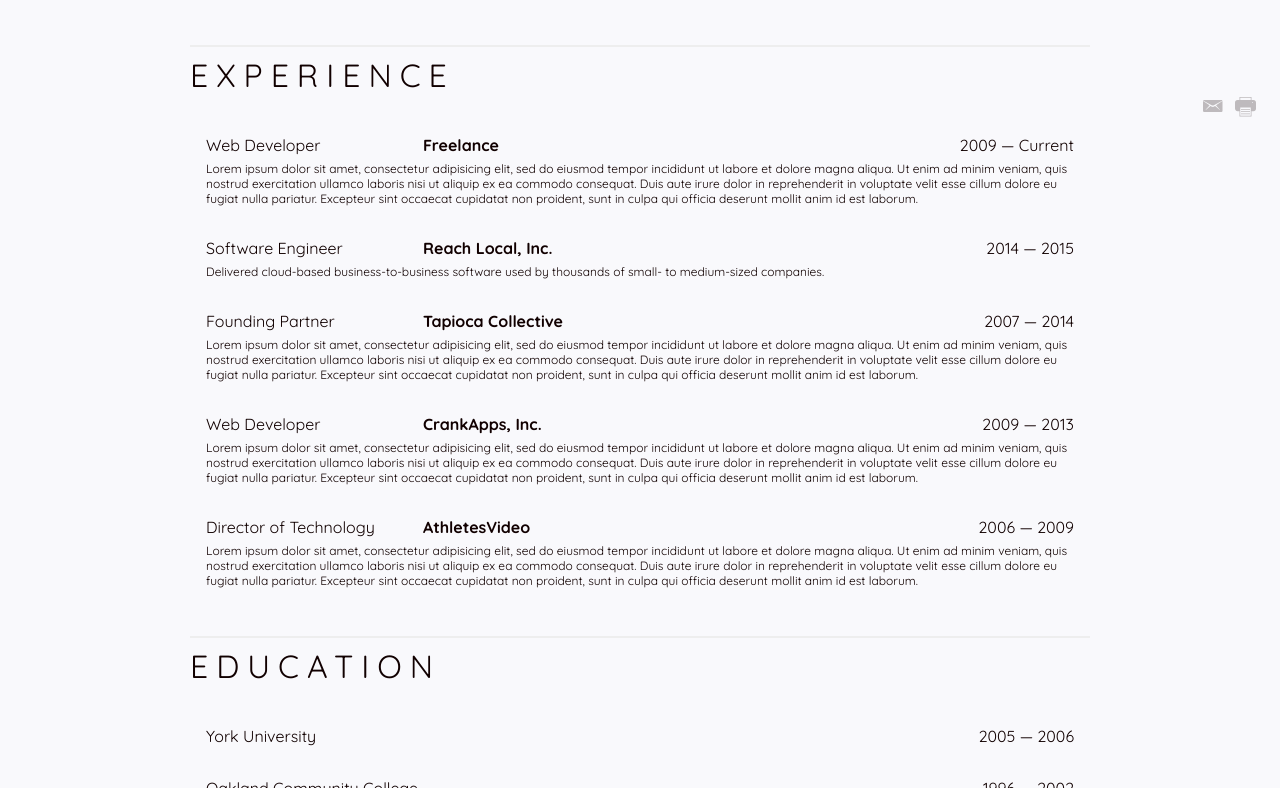
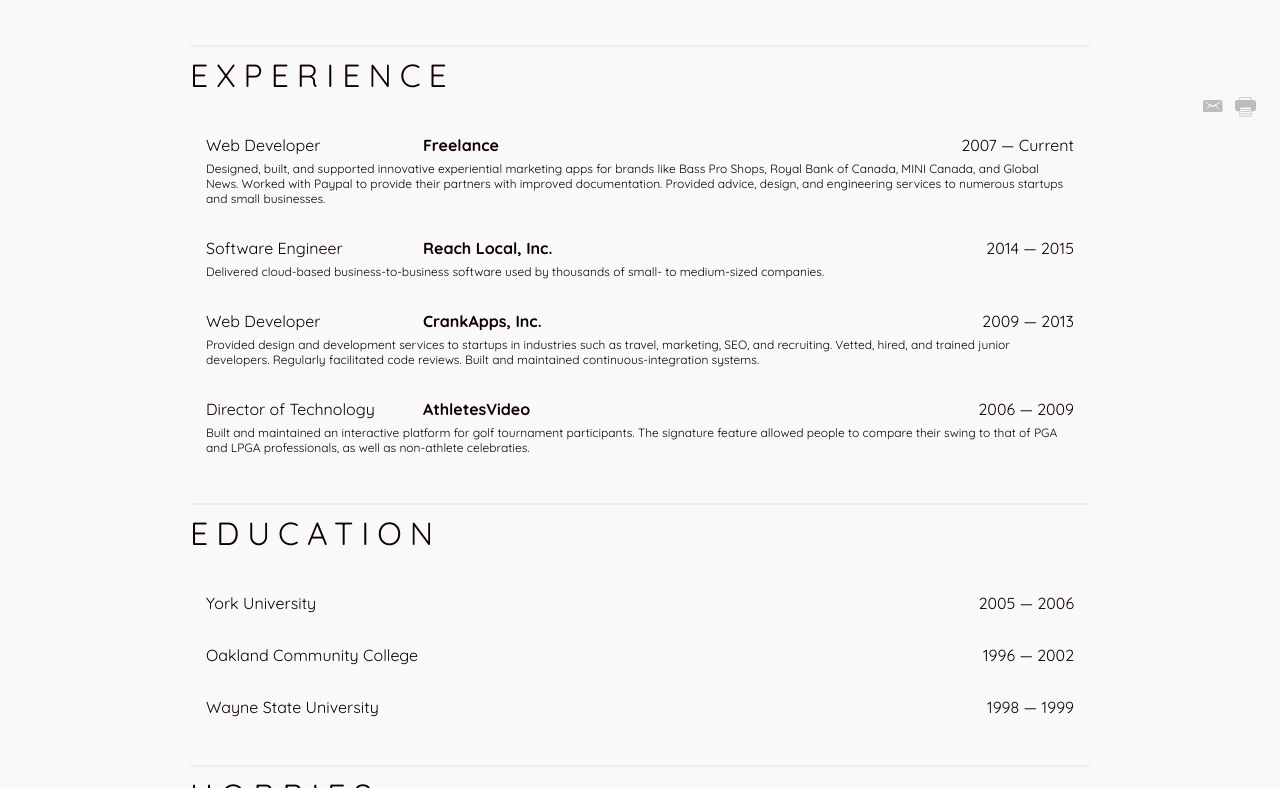
Before and after one commit to iamsolarpowered/iamsolarpowered.github.io, a plain HTML site: page index.html in a window 1280 px wide. Shown: the part 679-1467 px from the top of the page. Drawn offline with nearby package versions, Linux system fonts and the light colour scheme.

Commit message:
Update job descriptions.

```diff
--- a/index.html
+++ b/index.html
@@ -108,10 +108,12 @@
             Freelance
           </div>
           <div class="dates">
-            2009 &mdash; Current
+            2007 &mdash; Current
           </div>
           <div class="description">
-            Lorem ipsum dolor sit amet, consectetur adipisicing elit, sed do eiusmod tempor incididunt ut labore et dolore magna aliqua. Ut enim ad minim veniam, quis nostrud exercitation ullamco laboris nisi ut aliquip ex ea commodo consequat. Duis aute irure dolor in reprehenderit in voluptate velit esse cillum dolore eu fugiat nulla pariatur. Excepteur sint occaecat cupidatat non proident, sunt in culpa qui officia deserunt mollit anim id est laborum.
+            Designed, built, and supported innovative experiential marketing apps for brands like Bass Pro Shops, Royal Bank of Canada, MINI Canada, and Global News.
+            Worked with Paypal to provide their partners with improved documentation.
+            Provided advice, design, and engineering services to numerous startups and small businesses.
           </div>
         </div>
         <div class="experience">
@@ -130,20 +132,6 @@
         </div>
         <div class="experience">
           <div class="title">
-            Founding Partner
-          </div>
-          <div class="name">
-            Tapioca Collective
-          </div>
-          <div class="dates">
-            2007 &mdash; 2014
-          </div>
-          <div class="description">
-            Lorem ipsum dolor sit amet, consectetur adipisicing elit, sed do eiusmod tempor incididunt ut labore et dolore magna aliqua. Ut enim ad minim veniam, quis nostrud exercitation ullamco laboris nisi ut aliquip ex ea commodo consequat. Duis aute irure dolor in reprehenderit in voluptate velit esse cillum dolore eu fugiat nulla pariatur. Excepteur sint occaecat cupidatat non proident, sunt in culpa qui officia deserunt mollit anim id est laborum.
-          </div>
-        </div>
-        <div class="experience">
-          <div class="title">
             Web Developer
           </div>
           <div class="name">
@@ -153,7 +141,10 @@
             2009 &mdash; 2013
           </div>
           <div class="description">
-            Lorem ipsum dolor sit amet, consectetur adipisicing elit, sed do eiusmod tempor incididunt ut labore et dolore magna aliqua. Ut enim ad minim veniam, quis nostrud exercitation ullamco laboris nisi ut aliquip ex ea commodo consequat. Duis aute irure dolor in reprehenderit in voluptate velit esse cillum dolore eu fugiat nulla pariatur. Excepteur sint occaecat cupidatat non proident, sunt in culpa qui officia deserunt mollit anim id est laborum.
+            Provided design and development services to startups in industries such as travel, marketing, SEO, and recruiting.
+            Vetted, hired, and trained junior developers.
+            Regularly facilitated code reviews.
+            Built and maintained continuous-integration systems.
           </div>
         </div>
         <div class="experience">
@@ -167,7 +158,8 @@
             2006 &mdash; 2009
           </div>
           <div class="description">
-            Lorem ipsum dolor sit amet, consectetur adipisicing elit, sed do eiusmod tempor incididunt ut labore et dolore magna aliqua. Ut enim ad minim veniam, quis nostrud exercitation ullamco laboris nisi ut aliquip ex ea commodo consequat. Duis aute irure dolor in reprehenderit in voluptate velit esse cillum dolore eu fugiat nulla pariatur. Excepteur sint occaecat cupidatat non proident, sunt in culpa qui officia deserunt mollit anim id est laborum.
+            Built and maintained an interactive platform for golf tournament participants.
+            The signature feature allowed people to compare their swing to that of PGA and LPGA professionals, as well as non-athlete celebraties.
           </div>
         </div>
 
```
